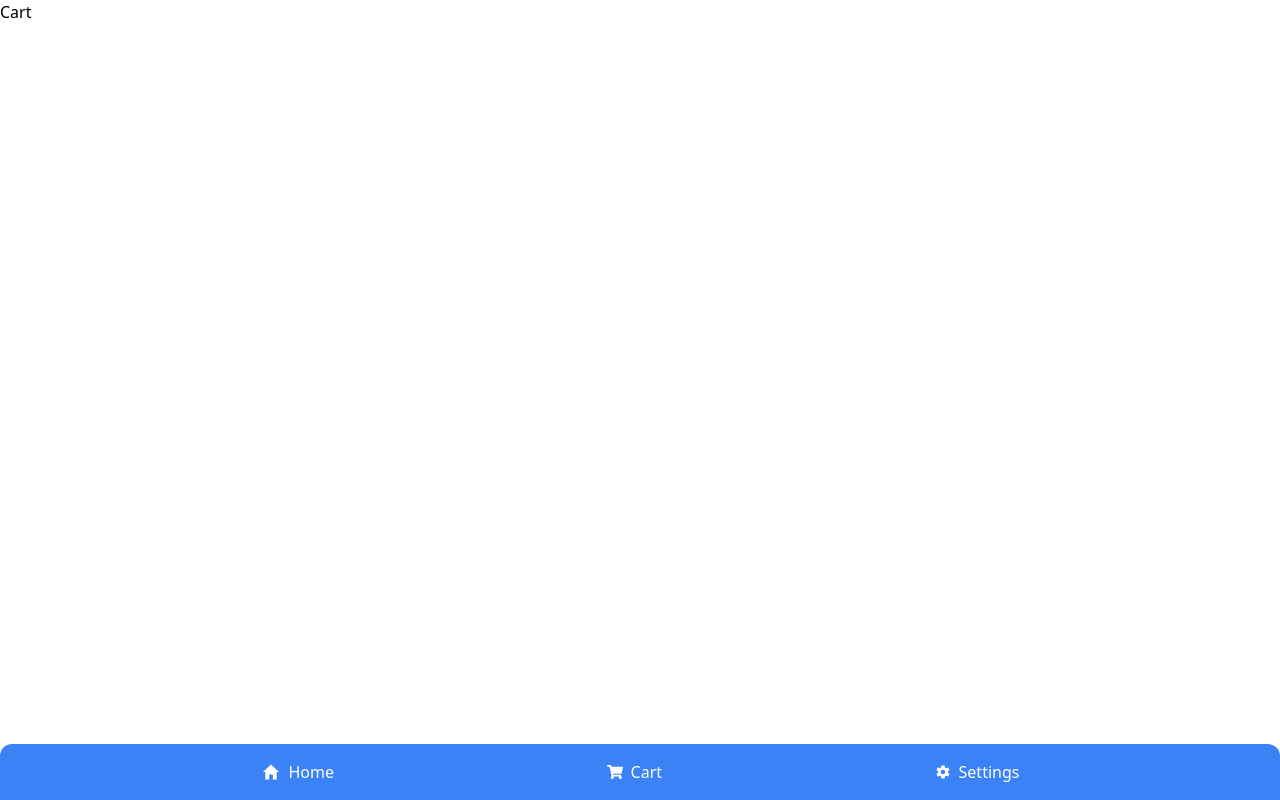
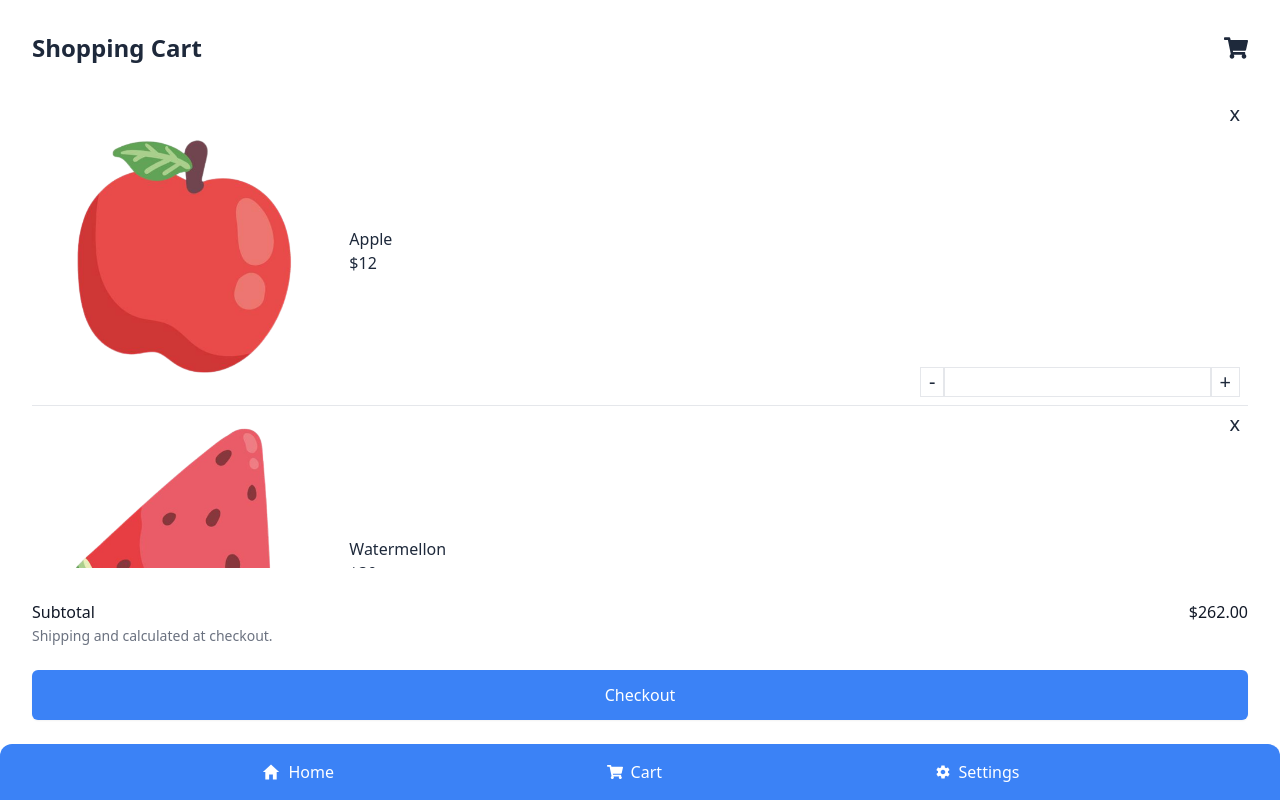
Before and after one commit to dannni-Op/shopping-cart, a React app: page /carts in a window 1280 px wide. Built offline with nearby package versions, Linux system fonts and the light colour scheme; the HTML template or start-up script is replaced by a standard one.

Commit message:
feat: create cart page ui

```diff
--- a/src/components/card.jsx
+++ b/src/components/card.jsx
@@ -1,11 +1,30 @@
+import { useContext } from "react";
+import { IoMdAddCircle } from "react-icons/io";
+import { CartContext } from "../context/cart";
+
 export function Card({ data }) {
+  const { cart, setCart } = useContext(CartContext);
   return (
     <>
-      <section className="w-fit shadow rounded-xl overflow-hidden">
+      <section
+        className="w-fit shadow rounded-xl overflow-hidden"
+        onClick={() => {
+          setCart("Hello World");
+        }}
+      >
         <figure>
-          <img className="rounded-xl mb-2" src={data.picture} alt={data.name} />
-          <figcaption className="font-medium text-slate-800  bg-white p-3">
+          <div className="bg-white py-2">
+            <img
+              className="rounded-xl mb-2 w-2/3 mx-auto"
+              src={data.picture}
+              alt={data.name}
+            />
+          </div>
+          <figcaption className="font-medium text-slate-800  bg-white p-3 flex justify-between items-center">
             {data.name}
+            <button>
+              <IoMdAddCircle className="text-3xl text-blue-500 hover:text-blue-600" />
+            </button>
           </figcaption>
         </figure>
       </section>
--- /dev/null
+++ b/src/components/cartItem.jsx
@@ -0,0 +1,25 @@
+export function CartItem({ data }) {
+  return (
+    <>
+      <section className="flex justify-between w-full p-2">
+        <div className="flex items-center gap-4 basis-11/12">
+          <div className="w-1/3 bg-red-200">
+            <img className="w-full" src={data.picture} alt="" />
+          </div>
+          <div>
+            <h1>{data.name}</h1>
+            <p>${data.price}</p>
+          </div>
+        </div>
+        <div className="flex flex-col justify-between gap-8 basis-1/3">
+          <button className="self-end w-fit leading-none text-xl">x</button>
+          <div className="flex">
+            <button className="border px-2 text-xl">-</button>
+            <input className="w-full border" type="text" inputMode="numeric" />
+            <button className="border px-2 text-xl">+</button>
+          </div>
+        </div>
+      </section>
+    </>
+  );
+}
--- a/src/components/navbar.jsx
+++ b/src/components/navbar.jsx
@@ -3,7 +3,7 @@ import { FaShoppingCart } from "react-icons/fa";
 import { IoMdSettings } from "react-icons/io";
 import { Link } from "react-router-dom";
 
-export function Navbar() {
+export function Navbar({ active }) {
   return (
     <>
       <nav className="w-full py-2 bg-blue-500 rounded-t-xl flex justify-evenly items-center text-white absolute bottom-0 font-medium">
--- /dev/null
+++ b/src/context/cart.jsx
@@ -0,0 +1,17 @@
+import { createContext, useState } from "react";
+
+export const CartContext = createContext(null);
+export const CartProvider = ({ children }) => {
+  const [cart, setCart] = useState(null);
+
+  const data = {
+    cart,
+    setCart,
+  };
+
+  return (
+    <>
+      <CartContext.Provider value={data}>{children}</CartContext.Provider>
+    </>
+  );
+};
--- a/src/pages/cart.jsx
+++ b/src/pages/cart.jsx
@@ -1,10 +1,43 @@
+import { useContext, useState } from "react";
 import { Navbar } from "../components/navbar";
+import { CartContext } from "../context/cart";
+import { FaShoppingCart } from "react-icons/fa";
+import { CartItem } from "../components/cartItem";
+import DATA from "../data/data";
 
 export function Cart() {
+  const [products, setProducts] = useState(DATA);
+  const { cart, setCart } = useContext(CartContext);
   return (
     <>
       <Navbar />
-      <h1>Cart</h1>
+      <section className="w-full h-screen px-8 pt-8 text-slate-800 pb-20 flex justify-between flex-col gap-8">
+        <div className="flex items-center justify-between">
+          <h1 className="font-bold text-2xl">Shopping Cart</h1>
+          <FaShoppingCart className="text-2xl" />
+        </div>
+        <div className="h-3/4 w-full overflow-auto">
+          <div className="divide-y">
+            {products.map((e, i) => {
+              return <CartItem data={e} key={i} />;
+            })}
+          </div>
+        </div>
+        <div>
+          <div class="flex justify-between text-base font-medium text-gray-900">
+            <p>Subtotal</p>
+            <p>$262.00</p>
+          </div>
+          <p class="mt-0.5 text-sm text-gray-500">
+            Shipping and calculated at checkout.
+          </p>
+          <div class="mt-6">
+            <button class="w-full flex items-center justify-center rounded-md border border-transparent bg-blue-500 px-6 py-3 text-base font-medium text-white shadow-sm hover:bg-blue-600">
+              Checkout
+            </button>
+          </div>
+        </div>
+      </section>
     </>
   );
 }
```
Also changed, not shown: src/App.jsx (+5 -2 lines).
